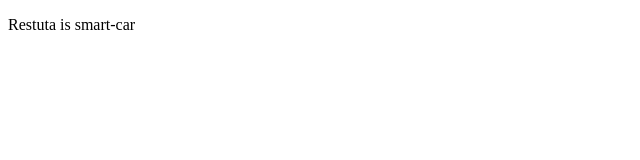
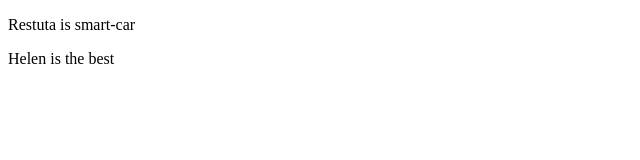
Before and after one commit to Me4ta/countdowns, a plain HTML site: page index.html in a window 1280 px wide. Shown: the full height of the page, 0-640 px from the left. Drawn offline with Linux system fonts and the light colour scheme.

Commit message:
added the second DOM element

```diff
--- a/index.html
+++ b/index.html
@@ -19,5 +19,6 @@
 </style>
 
 <p>Restuta is smart-car</p>
+<p>Helen is the best</p>
 </body>
 </html>
```
